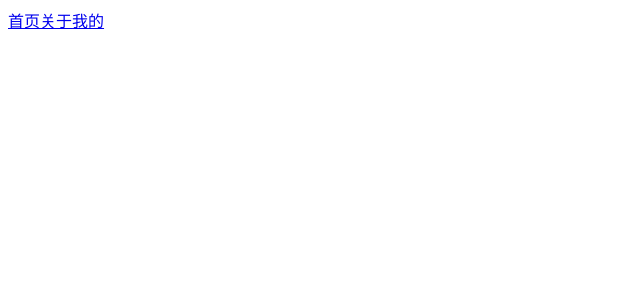
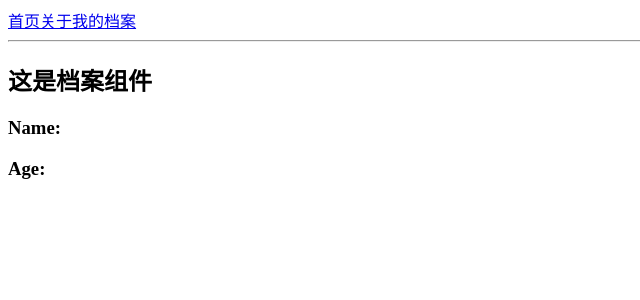
Before and after one commit to Jimson25/VueFromWhy, a Vue app in the folder day06/04-vue-router/learn-router/: page /profile in a window 1280 px wide. Shown: the top 300 px of the page, without its empty margins (0-640 px from the left). Built offline with nearby package versions, Linux system fonts and the light colour scheme.

Commit message:
router的参数传递

```diff
--- a/day06/04-vue-router/learn-router/src/App.vue
+++ b/day06/04-vue-router/learn-router/src/App.vue
@@ -6,8 +6,14 @@
     <router-link to="/home">首页</router-link>
     <router-link to="/about">关于</router-link>
     <router-link v-bind:to="'/user/'+ userId">我的</router-link>
+<!--    <router-link :to="{path:'/profile',query:{-->
+<!--      name:'张三',age:'18'-->
+<!--    }}">档案-->
+<!--    </router-link>-->
+    <router-link :to="{path:'/profile',query:userMsg}">档案</router-link>
     <!--  路由代码跳转  -->
     <!--    <button @click="routerLinkHome">这也是首页</button>-->
+    <hr>
     <router-view></router-view>
   </div>
 </template>
@@ -18,6 +24,11 @@
     data() {
       return {
         userId: 'zhangsan',
+        userMsg: {
+          name: '张三',
+          age: 18,
+          addr: '北京'
+        }
       }
     },
     methods: {
--- /dev/null
+++ b/day06/04-vue-router/learn-router/src/components/Profile.vue
@@ -0,0 +1,17 @@
+<template>
+  <div>
+    <h2>这是档案组件</h2>
+    <h3>Name:{{this.$route.query.name}}</h3>
+    <h3>Age:{{this.$route.query.age}}</h3>
+  </div>
+</template>
+
+<script>
+  export default {
+    name: "Profile"
+  }
+</script>
+
+<style scoped>
+
+</style>
--- a/day06/04-vue-router/learn-router/src/router/index.js
+++ b/day06/04-vue-router/learn-router/src/router/index.js
@@ -10,6 +10,7 @@ const about = () => import ('../components/About')
 const user = () => import ('../components/User')
 const message = () => import('../components/Message')
 const news = () => import('../components/News')
+const profile = () => import('../components/Profile')
 
 //1.通过Vue.use(插件),安装插件
 Vue.use(VueRouter);
@@ -27,13 +28,13 @@ const routes = [
       {
         path: 'message',
         component: message
-      },{
+      }, {
         path: 'news',
         component: news
       },
       {
-        path:'',
-        redirect:'news'
+        path: '',
+        redirect: 'news'
       }
     ]
   },
@@ -44,6 +45,10 @@ const routes = [
   {
     path: '/user/:userId',
     component: user
+  },
+  {
+    path: '/profile',
+    component: profile
   }
 ];
 const router = new VueRouter({
```
Also changed, not shown: 1 other file (tests, documents, lock files or other folders).
